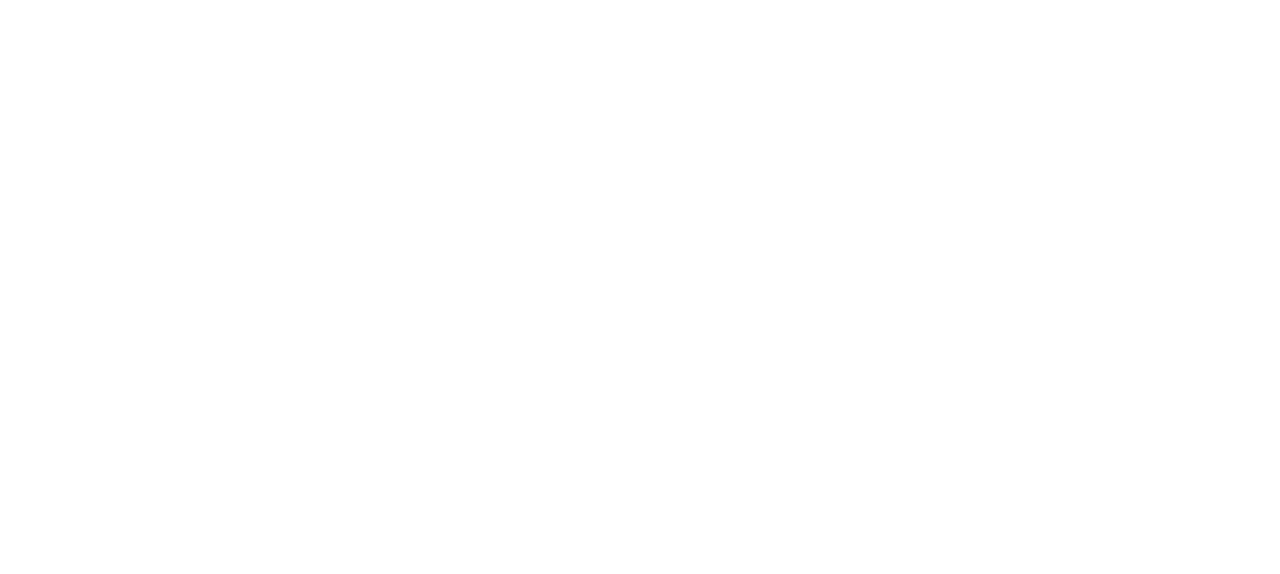
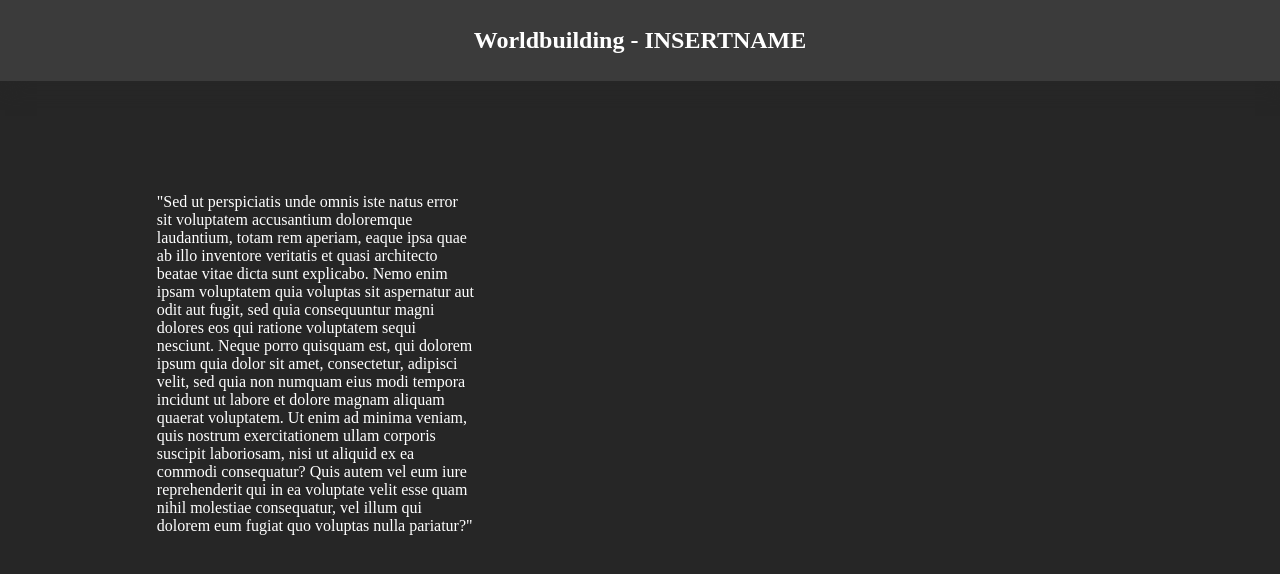
Before and after one commit to gyfu/vefsida, a plain HTML site: page index.html in a window 1280 px wide. Drawn offline with Linux system fonts and the light colour scheme.

Commit message:
Grunur kominn, þarf að ákveða form áður en haldið verður áfram.

```diff
--- a/index.html
+++ b/index.html
@@ -4,3 +4,11 @@
 	<link rel="stylesheet" href="stylesheet.css">
 	<meta charset="UTF-16" ></meta>
 </head>
+<section class="banner">
+ <h1>Worldbuilding - INSERTNAME</h1>
+</section>
+<main class="adal">
+ <p>"Sed ut perspiciatis unde omnis iste natus error sit voluptatem accusantium doloremque laudantium, totam rem aperiam, eaque ipsa quae ab illo inventore veritatis et quasi architecto beatae vitae dicta sunt explicabo. Nemo enim ipsam voluptatem quia voluptas sit aspernatur aut odit aut fugit, sed quia consequuntur magni dolores eos qui ratione voluptatem sequi nesciunt. Neque porro quisquam est, qui dolorem ipsum quia dolor sit amet, consectetur, adipisci velit, sed quia non numquam eius modi tempora incidunt ut labore et dolore magnam aliquam quaerat voluptatem. Ut enim ad minima veniam, quis nostrum exercitationem ullam corporis suscipit laboriosam, nisi ut aliquid ex ea commodi consequatur? Quis autem vel eum iure reprehenderit qui in ea voluptate velit esse quam nihil molestiae consequatur, vel illum qui dolorem eum fugiat quo voluptas nulla pariatur?"</p>
+</main>
+<body>
+</body>
--- a/stylesheet.css
+++ b/stylesheet.css
@@ -0,0 +1,36 @@
+html, body, div, span, applet, object, iframe, h1, h2, h3, h4, h5, h6, p, blockquote, pre, a, abbr, acronym, address, big, cite, code, del, dfn, em, font, img, ins, kbd, q, s, samp, small, strike, strong, sub, sup, tt, var, b, u, i, center, dl, dt, dd, ol, ul, li, fieldset, form, label, legend, caption {
+    margin: 0;
+    padding: 0;
+    border: 0;
+    outline: 0;
+    font-size: 100%;
+    vertical-align: baseline;
+    background: transparent;
+	color: white;
+}
+body {
+	background-color: #262626;
+}
+.banner {
+	background-color: #3b3b3b;
+	display: grid;
+	grid-template-columns: 1fr 1fr 1fr;
+	grid-template-rows: 1fr 1fr 1fr;
+	box-shadow: 5px 5px 20px #262626;
+}
+.banner h1 {
+	grid-column-start: 2;
+	grid-column-end: 3;
+	grid-row-start: 2;
+	grid-row-end: 3;
+	text-align: center;
+	font-size: 1.5em;
+}
+.adal {
+	display: grid;
+	grid-template-columns: 1fr 1fr 1fr;
+	grid-template-rows: 1fr 1fr 1fr;
+	width: 75%;
+	margin-left: 12.25%;
+	margin-top: 7em;
+}
```
